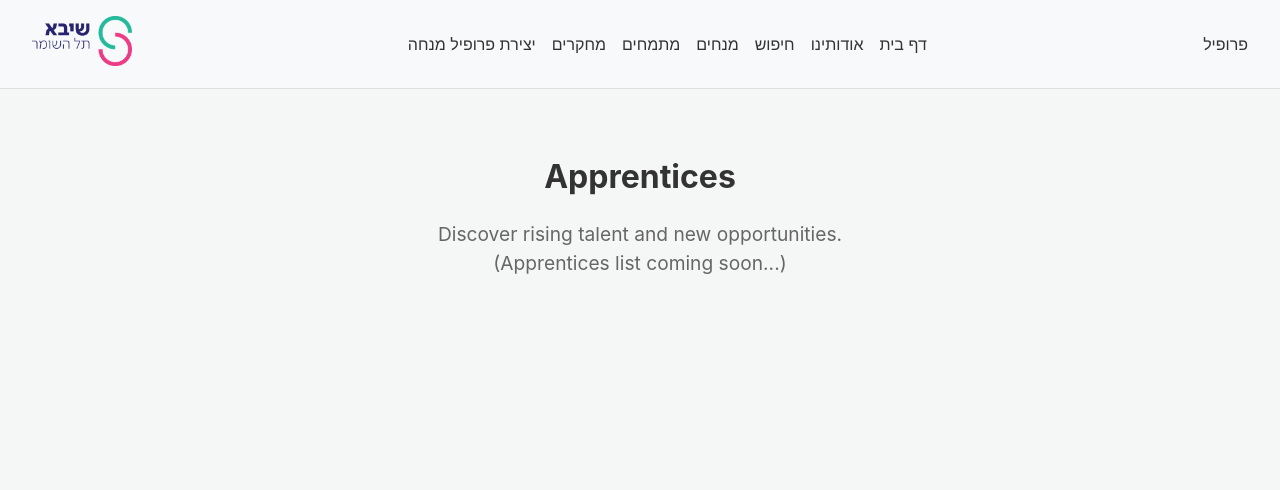
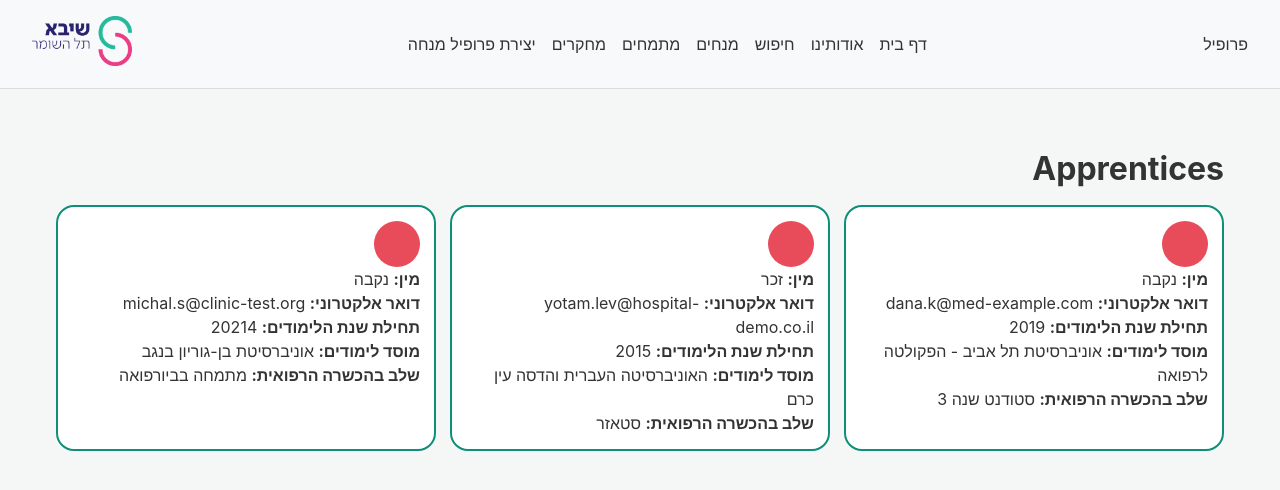
Before and after one commit to hubhub20256/ShebaHub, a React (Vite) app: page /apprentices in a window 1280 px wide. Shown: the top 490 px of the page. Built offline with nearby package versions, Linux system fonts and the light colour scheme.

Commit message:
Add apprentice  profile cards with mock data

```diff
--- /dev/null
+++ b/src/components/apprenticeCard.css
@@ -0,0 +1,69 @@
+.apprenticeCard {
+  border: 2px solid #0e8f7a;
+  border-radius: 18px;
+  background: white;
+  padding: 14px;
+  box-sizing: border-box;
+  width: 100%;
+}
+
+
+.apprenticeCard__header {
+  display: flex;
+  align-items: center;
+  gap: 10px;
+  margin-bottom: 10px;
+}
+
+.apprenticeCard__avatar {
+  width: 46px;
+  height: 46px;
+  border-radius: 999px;
+  background: #e84b5a;
+  flex: 0 0 auto;
+  overflow: hidden;
+  display: grid;
+  place-items: center;
+}
+
+.apprenticeCard__img {
+  width: 100%;
+  height: 100%;
+  object-fit: cover;
+}
+
+.apprenticeCard__avatarFallback {
+  width: 24px;
+  height: 24px;
+  border-radius: 999px;
+  background: #f0c34a;
+}
+
+.apprenticeCard__title {
+  font-size: 18px;
+  margin: 0;
+  font-weight: 800;
+}
+
+.apprenticeCard__grid {
+  display: grid;
+  gap: 8px;
+}
+
+.apprenticeCard__row {
+  display: grid;
+  grid-template-columns: 70px 1fr;
+  gap: 8px;
+  font-size: 14px;
+}
+
+.apprenticeCard__label {
+  font-weight: 800;
+  white-space: nowrap;
+}
+
+.apprenticeCard__value {
+  overflow: hidden;
+  text-overflow: ellipsis;
+  white-space: nowrap;
+}
--- /dev/null
+++ b/src/components/apprenticeCard.jsx
@@ -0,0 +1,30 @@
+import "./apprenticeCard.css";
+
+export default function apprenticesCard({apprentice}) {
+  return (
+    <section className="apprenticeCard" dir="rtl">
+      <h2 className="apprenticeCard__title">{apprentice.name}</h2>
+
+      <div className="apprenticeCard__content">
+        <div className="apprenticeCard__boxes">
+          <div className="apprenticeCard__box" />
+          <div className="apprenticeCard__box" />
+          <div className="apprenticeCard__box" />
+          <div className="apprenticeCard__box" />
+          <div className="apprenticeCard__box" />
+        </div>
+
+        <aside className="apprenticeCard__side">
+          <div className="apprenticeCard__avatar" />
+          <div className="apprenticeCard__labels">
+            <div><strong>מין:</strong> {apprentice.gender}</div>
+            <div><strong>דואר אלקטרוני:</strong> {apprentice.email}</div>
+            <div><strong>תחילת שנת הלימודים:</strong> {apprentice.school_beginner_year}</div>
+            <div><strong>מוסד לימודים:</strong> {apprentice.Educational_institution}</div>
+            <div><strong>שלב בהכשרה הרפואית:</strong> {apprentice.medical_level}</div>
+          </div>
+        </aside>
+      </div>
+    </section>
+  );
+}
--- a/src/pages/Apprentices.jsx
+++ b/src/pages/Apprentices.jsx
@@ -1,32 +1,49 @@
 import React from "react";
+import ApprenticeCard from "../components/apprenticeCard";
 
-const Apprentices = () => {
+const mockApprentices = [
+  {
+    id: 1,
+    gender: "נקבה",
+    email: "dana.k@med-example.com",
+    school_beginner_year: "2019",
+    medical_level: "סטודנט שנה 3",
+    Educational_institution: "אוניברסיטת תל אביב - הפקולטה לרפואה"
+  },
+  {
+    id: 2,
+    gender: "זכר",
+    email: "yotam.lev@hospital-demo.co.il",
+    school_beginner_year: "2015",
+    medical_level: "סטאזר",
+    Educational_institution: "האוניברסיטה העברית והדסה עין כרם"
+  },
+  {
+    id: 3,
+    gender: "נקבה",
+    email: "michal.s@clinic-test.org",
+    school_beginner_year: "20214",
+    medical_level: "מתמחה בביורפואה",
+    Educational_institution: "אוניברסיטת בן-גוריון בנגב"
+  }
+];
+
+export default function Apprentices() {
   return (
-    <div style={styles.container}>
-      <h1 style={styles.title}>Apprentices</h1>
-      <p style={styles.text}>
-        Discover rising talent and new opportunities.
-        <br />
-        (Apprentices list coming soon...)
-      </p>
+    <div style={{ padding: 24 }} dir="rtl">
+      <h1 style={{ marginBottom: 12 }}>Apprentices</h1>
+
+      <div
+        style={{
+          display: "grid",
+          gridTemplateColumns: "repeat(auto-fit, minmax(260px, 1fr))",
+          gap: 14,
+        }}
+      >
+        {mockApprentices.map((m) => (
+          <ApprenticeCard key={m.id} apprentice={m} />
+        ))}
+      </div>
     </div>
   );
-};
-
-const styles = {
-  container: {
-    padding: "2rem",
-    textAlign: "center",
-    color: "#333",
-  },
-  title: {
-    fontSize: "2rem",
-    marginBottom: "1rem",
-  },
-  text: {
-    fontSize: "1.2rem",
-    color: "#666",
-  },
-};
-
-export default Apprentices;
+}
```
